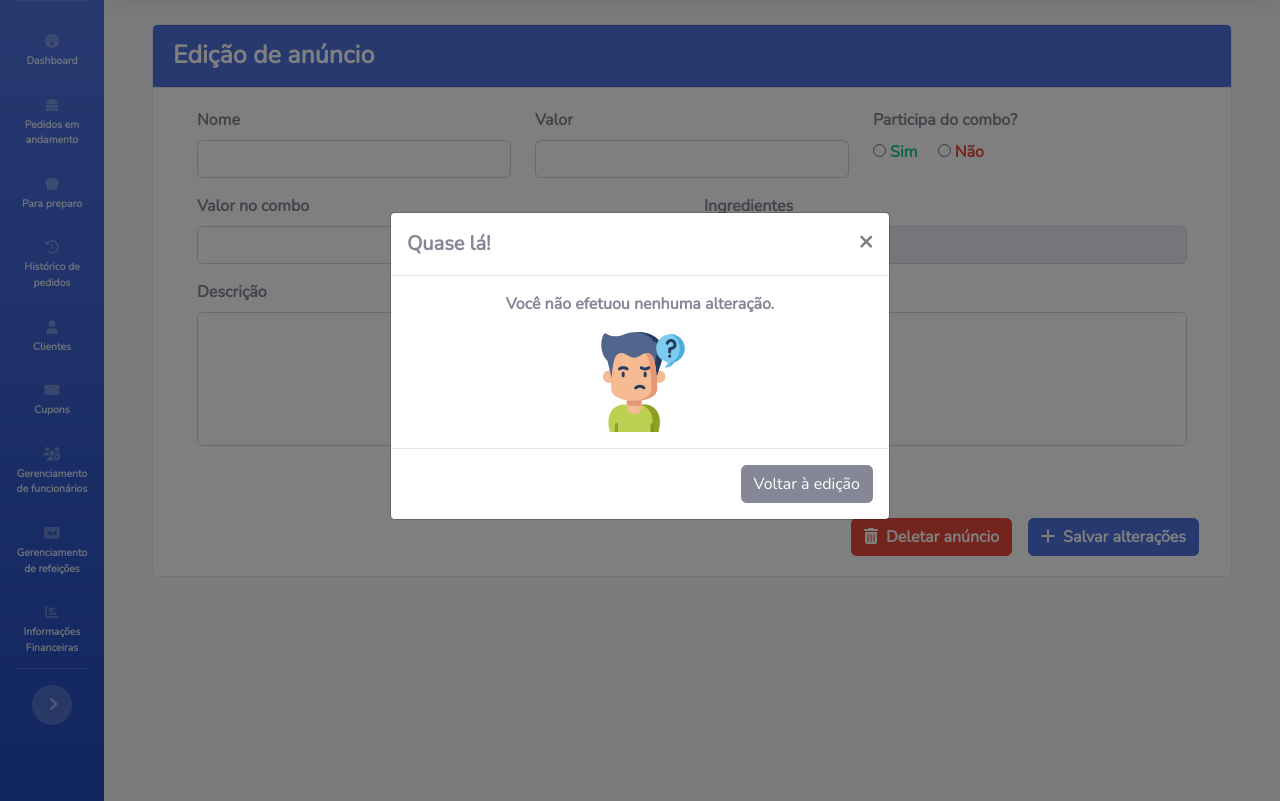
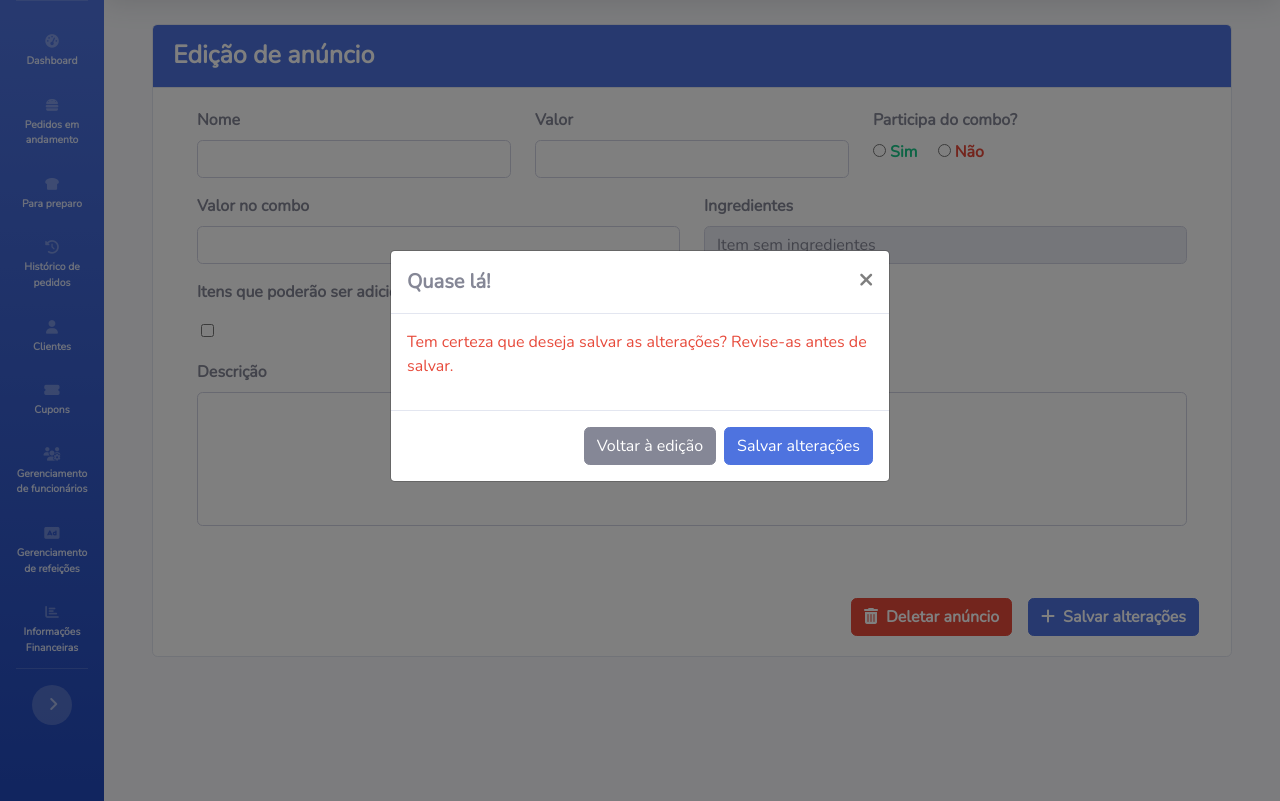
Before and after one commit to gabrieltec97/E-Burguers, a Laravel app: page /refeicoes/1/edit in a window 1280 px wide, after a click on "Salvar alterações". Shown: the part 70-871 px from the top of the page. Run offline with Laravel 8, Linux system fonts and the light colour scheme; data that the repository does not hold is empty; some libraries are stand-ins or nearby versions.

Commit message:
Ajustes em pedidos

```diff
--- a/app/Http/Controllers/menuController.php
+++ b/app/Http/Controllers/menuController.php
@@ -153,8 +153,22 @@
     public function edit($id)
     {
         $meal = Adverts::find($id);
+        $extras = Extras::all();
+        $options = array();
 
-        return view('adverts.advEdit', compact('meal'));
+        foreach ($extras as $ext => $val){
+            array_push( $options, $val['name']);
+        }
+
+        //Juntando extras do lanche com os extras gerais.
+        $xtras = explode(',', $meal->extras);
+        foreach ($xtras as $xt){
+            array_push($options, $xt);
+        }
+
+        $count = array_count_values($options);
+
+        return view('adverts.advEdit', compact('meal', 'count'));
     }
 
     /**
@@ -202,6 +216,9 @@
         $advert->description = $request->mealDescription;
         $advert->comboValue = $request->promoValue;
 
+        $addExtra = implode(',', $request->extras);
+        $advert->extras = $addExtra;
+
         $advert->save();
 
         return redirect(route('refeicoes.show', $id))->with('msg', 'Anúncio alterado com sucesso!');
--- a/public/js/jqueryStyles.js
+++ b/public/js/jqueryStyles.js
@@ -488,104 +488,106 @@
         $(".valComboPromo-edit").css('cursor', 'initial')
     })
 
-    const nomeRef = $(".nome-refeicao-edit").val();
-    const valor = $(".valorRefeicao-edit").val();
-    const participaCombo = $("input:radio:checked").val();
-    const valorCombo =  $(".valComboPromo-edit").val();
-    const ingredientes =  $(".ingredientes-edit").val();
-    const sabores =  $(".sabores-edit").val();
-    const descricao =  $(".descricao-edit").val();
-
-    if(valorCombo == 'Esta refeição não participará do combo.'){
-        $(".valComboPromo-edit").attr('readonly', 'true');
-        $(".valComboPromo-edit").css('cursor', 'not-allowed');
-    }
-
-    $(".btn-alterar-refeicao").on("click", function () {
-
-        if(sabores == $(".sabores-edit").val() && nomeRef == $(".nome-refeicao-edit").val() && valor == $(".valorRefeicao-edit").val() && participaCombo == $("input:radio:checked").val() && valorCombo == $(".valComboPromo-edit").val() && ingredientes == $(".ingredientes-edit").val()  && descricao == $(".descricao-edit").val() ){
-
-            $(".a-mudancas").text("Você não efetuou nenhuma alteração.");
-            $(".imagem-alteracao").removeAttr('hidden');
-            $(".salvar-agora").attr('hidden', 'true');
-        }else{
-            $(".a-mudancas").text('Você está fazendo alterações neste anúncio. Por favor, revise as alterações antes de prosseguir com\n' +
-                'o salvamento.');
-            $(".imagem-alteracao").attr('hidden', 'true');
-            $(".salvar-agora").removeAttr('hidden', 'true');
-        }
-
-        if(nomeRef != $(".nome-refeicao-edit").val()){
-            $(".div-novo-nome-2").removeAttr('hidden', 'true');
-            $(".div-nome-ant").removeAttr('hidden', 'true');
-            $(".nome-refeicao2-edit").text($(".nome-refeicao-edit").val());
-        }else{
-            $(".div-nome-ant").attr('hidden', 'true');
-            $(".div-novo-nome-2").attr('hidden', 'true');
-        }
-
-        if(valor != $(".valorRefeicao-edit").val()){
-            $(".div-novo-valor-2").removeAttr('hidden', 'true');
-            $(".div-valor-ant").removeAttr('hidden', 'true');
-            $(".valor-refeicao2-edit").text($(".valorRefeicao-edit").val());
-
-        }else{
-            $(".div-valor-ant").attr('hidden', 'true');
-            $(".div-novo-valor-2").attr('hidden', 'true');
-        }
-
-        if(participaCombo != $("input:radio:checked").val()){
-            $(".partCombo").removeAttr('hidden', 'true');
-            $(".div-novo-partCombo-2").removeAttr('hidden', 'true');
-            $(".div-partCombo-ant").removeAttr('hidden', 'true');
-            $(".partCombo-refeicao2-edit").text($("input:radio:checked").val());
-
-        }else{
-            $(".div-partCombo-ant").attr('hidden', 'true');
-            $(".partCombo").attr('hidden', 'true');
-            $(".div-novo-partCombo-2").attr('hidden', 'true');
-        }
-
-        if(valorCombo != $(".valComboPromo-edit").val()){
-            $(".div-novo-valorPromo-2").removeAttr('hidden', 'true');
-            $(".div-valorPromo-ant").removeAttr('hidden', 'true');
-            $(".valorPromo-refeicao2-edit").text($(".valComboPromo-edit").val());
-
-        }else{
-            $(".div-valorPromo-ant").attr('hidden', 'true');
-            $(".div-novo-valorPromo-2").attr('hidden', 'true');
-        }
-
-        if(ingredientes != $(".ingredientes-edit").val()){
-            $(".div-novo-ingrediente-2").removeAttr('hidden', 'true');
-            $(".div-ingrediente-ant").removeAttr('hidden', 'true');
-            $(".ingrediente-refeicao2-edit").text($(".ingredientes-edit").val());
-
-        }else{
-            $(".div-ingrediente-ant").attr('hidden', 'true');
-            $(".div-novo-ingrediente-2").attr('hidden', 'true');
-        }
-
-        if(sabores != $(".sabores-edit").val()){
-            $(".div-novo-sabor-2").removeAttr('hidden', 'true');
-            $(".div-sabor-ant").removeAttr('hidden', 'true');
-            $(".sabores-refeicao2-edit").text($(".sabores-edit").val());
-
-        }else{
-            $(".div-sabor-ant").attr('hidden', 'true');
-            $(".div-novo-sabor-2").attr('hidden', 'true');
-        }
-
-        if(descricao != $(".descricao-edit").val()){
-            $(".div-novo-descricao-2").removeAttr('hidden', 'true');
-            $(".div-descricao-ant").removeAttr('hidden', 'true');
-            $(".descricao-refeicao2-edit").text($(".descricao-edit").val());
-
-        }else{
-            $(".div-descricao-ant").attr('hidden', 'true');
-            $(".div-novo-descricao-2").attr('hidden', 'true');
-        }
-    })
+    // const nomeRef = $(".nome-refeicao-edit").val();
+    // const valor = $(".valorRefeicao-edit").val();
+    // const participaCombo = $("input:radio:checked").val();
+    // const valorCombo =  $(".valComboPromo-edit").val();
+    // const ingredientes =  $(".ingredientes-edit").val();
+    // const sabores =  $(".sabores-edit").val();
+    // const descricao =  $(".descricao-edit").val();
+    // const bancoExtras =  $(".cameFromDB").val();
+    // const atual =  $(".atual").val();
+    //
+    // if(valorCombo == 'Esta refeição não participará do combo.'){
+    //     $(".valComboPromo-edit").attr('readonly', 'true');
+    //     $(".valComboPromo-edit").css('cursor', 'not-allowed');
+    // }
+    //
+    // $(".btn-alterar-refeicao").on("click", function () {
+    //
+    //     if(atual ==  $(".atual").val() && bancoExtras ==  $(".cameFromDB").val() && sabores == $(".sabores-edit").val() && nomeRef == $(".nome-refeicao-edit").val() && valor == $(".valorRefeicao-edit").val() && participaCombo == $("input:radio:checked").val() && valorCombo == $(".valComboPromo-edit").val() && ingredientes == $(".ingredientes-edit").val()  && descricao == $(".descricao-edit").val() ){
+    //
+    //         $(".a-mudancas").text("Você não efetuou nenhuma alteração.");
+    //         $(".imagem-alteracao").removeAttr('hidden');
+    //         $(".salvar-agora").attr('hidden', 'true');
+    //     }else{
+    //         $(".a-mudancas").text('Você está fazendo alterações neste anúncio. Por favor, revise as alterações antes de prosseguir com\n' +
+    //             'o salvamento.');
+    //         $(".imagem-alteracao").attr('hidden', 'true');
+    //         $(".salvar-agora").removeAttr('hidden', 'true');
+    //     }
+    //
+    //     if(nomeRef != $(".nome-refeicao-edit").val()){
+    //         $(".div-novo-nome-2").removeAttr('hidden', 'true');
+    //         $(".div-nome-ant").removeAttr('hidden', 'true');
+    //         $(".nome-refeicao2-edit").text($(".nome-refeicao-edit").val());
+    //     }else{
+    //         $(".div-nome-ant").attr('hidden', 'true');
+    //         $(".div-novo-nome-2").attr('hidden', 'true');
+    //     }
+    //
+    //     if(valor != $(".valorRefeicao-edit").val()){
+    //         $(".div-novo-valor-2").removeAttr('hidden', 'true');
+    //         $(".div-valor-ant").removeAttr('hidden', 'true');
+    //         $(".valor-refeicao2-edit").text($(".valorRefeicao-edit").val());
+    //
+    //     }else{
+    //         $(".div-valor-ant").attr('hidden', 'true');
+    //         $(".div-novo-valor-2").attr('hidden', 'true');
+    //     }
+    //
+    //     if(participaCombo != $("input:radio:checked").val()){
+    //         $(".partCombo").removeAttr('hidden', 'true');
+    //         $(".div-novo-partCombo-2").removeAttr('hidden', 'true');
+    //         $(".div-partCombo-ant").removeAttr('hidden', 'true');
+    //         $(".partCombo-refeicao2-edit").text($("input:radio:checked").val());
+    //
+    //     }else{
+    //         $(".div-partCombo-ant").attr('hidden', 'true');
+    //         $(".partCombo").attr('hidden', 'true');
+    //         $(".div-novo-partCombo-2").attr('hidden', 'true');
+    //     }
+    //
+    //     if(valorCombo != $(".valComboPromo-edit").val()){
+    //         $(".div-novo-valorPromo-2").removeAttr('hidden', 'true');
+    //         $(".div-valorPromo-ant").removeAttr('hidden', 'true');
+    //         $(".valorPromo-refeicao2-edit").text($(".valComboPromo-edit").val());
+    //
+    //     }else{
+    //         $(".div-valorPromo-ant").attr('hidden', 'true');
+    //         $(".div-novo-valorPromo-2").attr('hidden', 'true');
+    //     }
+    //
+    //     if(ingredientes != $(".ingredientes-edit").val()){
+    //         $(".div-novo-ingrediente-2").removeAttr('hidden', 'true');
+    //         $(".div-ingrediente-ant").removeAttr('hidden', 'true');
+    //         $(".ingrediente-refeicao2-edit").text($(".ingredientes-edit").val());
+    //
+    //     }else{
+    //         $(".div-ingrediente-ant").attr('hidden', 'true');
+    //         $(".div-novo-ingrediente-2").attr('hidden', 'true');
+    //     }
+    //
+    //     if(sabores != $(".sabores-edit").val()){
+    //         $(".div-novo-sabor-2").removeAttr('hidden', 'true');
+    //         $(".div-sabor-ant").removeAttr('hidden', 'true');
+    //         $(".sabores-refeicao2-edit").text($(".sabores-edit").val());
+    //
+    //     }else{
+    //         $(".div-sabor-ant").attr('hidden', 'true');
+    //         $(".div-novo-sabor-2").attr('hidden', 'true');
+    //     }
+    //
+    //     if(descricao != $(".descricao-edit").val()){
+    //         $(".div-novo-descricao-2").removeAttr('hidden', 'true');
+    //         $(".div-descricao-ant").removeAttr('hidden', 'true');
+    //         $(".descricao-refeicao2-edit").text($(".descricao-edit").val());
+    //
+    //     }else{
+    //         $(".div-descricao-ant").attr('hidden', 'true');
+    //         $(".div-novo-descricao-2").attr('hidden', 'true');
+    //     }
+    // })
 
 
 //Toast de item adicionado à bandeja
@@ -713,12 +715,12 @@
 
     $(".disparo-msg").on("click", function (){
         $.toast({
-            text: '<b>Você pode escolher novos itens para seu novo pedido.</b>',
-            heading: '<b>Tudo certo!</b>',
+            text: '<b>Seu pedido foi feito e ESTÁ NA ABA PEDIDOS PENDENTES. Você pode escolher novos itens para seu novo pedido.</b>',
+            heading: '<b>Atenção aqui!</b>',
             showHideTransition: 'slide',
             bgColor : '#38C172',
             position : 'top-right',
-            hideAfter: 5000
+            hideAfter: 15000
         })
     });
 
@@ -753,6 +755,7 @@
     $(".disparo-ok-one").click();
 
 //Tratativas de finalização de compra.
+$(".finalizar-pedido").attr('disabled', 'true');
 
 $(".forma-entrega").on("change", function () {
     var retirada = $(".forma-entrega").val();
@@ -766,6 +769,7 @@
         $(".local-entrega").hide('slow');
         $(".val-entregue").hide('slow');
         pagamento = 'Pagar no restaurante';
+        $(".finalizar-pedido").removeAttr('disabled', 'true');
     }else{
         $(".pagamento").show('slow');
         $(".entrega").show('slow');
@@ -781,6 +785,7 @@
 
 $(".forma-pagamento").on("change", function () {
     var pagamento = $(this).val();
+    var troco2 = $(".troco").val()
 
     if(pagamento != 'Dinheiro'){
         $(".val-entregue").fadeOut('slow');
@@ -788,6 +793,10 @@
     }else {
         $(".val-entregue").fadeIn('slow');
         $(".troco").attr('required', 'true');
+
+        if (troco2 == ''){
+            $(".finalizar-pedido").attr('disabled', 'true');
+        }
     }
 });
 
@@ -862,13 +871,16 @@
 var clienteTroco = $(".troco").val()
 $(".verifica-val-troco").hide();
 
+
 $(".troco").on("keyup", function (){
     clienteTroco = parseInt($(".troco").val());
 
-    if (valorPedido > clienteTroco){
+    if (isNaN(clienteTroco) || valorPedido > clienteTroco){
         $(".verifica-val-troco").fadeIn('slow');
+        $(".finalizar-pedido").attr('disabled', 'true');
     }else{
         $(".verifica-val-troco").fadeOut('slow');
+        $(".finalizar-pedido").removeAttr('disabled', 'true');
     }
 })
 
@@ -891,6 +903,7 @@
         $(".troco").attr('required', 'true');
     }else{
         $(".troco").removeAttr('required', 'true');
+        $(".finalizar-pedido").removeAttr('disabled', 'true');
     }
 })
 
--- a/resources/views/adverts/advEdit.blade.php
+++ b/resources/views/adverts/advEdit.blade.php
@@ -107,6 +107,24 @@
                                         </div>
                                     @endif
 
+                                    <div class="col-4 mt-3 itr">
+                                        <label class="font-weight-bold mb-3">Itens que poderão ser adicionados.</label>
+                                        <br>
+                                        @if(isset($count))
+                                            @foreach($count as $c => $v)
+                                                @if($v == 2)
+                                                    <input type="checkbox" class="form-check-input ml-1 cameFromDB" id="{{ $c }}" value="{{ $c }}" checked name="extras[]">
+                                                    <label class="form-check-label ml-4" for="{{ $c }}">{{ $c }}</label><br>
+                                                @else
+                                                    <input type="checkbox" class="form-check-input ml-1 atual" id="{{ $c }}" value="{{ $c }}" name="extras[]">
+                                                    <label class="form-check-label ml-4" for="{{ $c }}">{{ $c }}</label><br>
+                                                @endif
+                                            @endforeach
+                                        @else
+                                            <label class="font-weight-bold text-danger mb-3">Você deverá primeiro cadastrar os itens adicionais antes de cadastrar uma refeição</label>
+                                        @endif
+                                    </div>
+
 
                                     <div class="col-12 mt-3">
                                         <label class="text-muted font-weight-bold">Descrição</label>
@@ -133,48 +151,49 @@
                                                 </button>
                                             </div>
                                             <div class="modal-body">
-                                                <p class="font-weight-bold text-muted text-center a-mudancas"></p>
+{{--                                                <p class="font-weight-bold text-muted text-center a-mudancas"></p>--}}
 
-                                                <img src="{{ asset('logo/cara.svg') }}" class="imagem-alteracao" style="width: 100px; margin-left: 40%; height: 100px" hidden>
+{{--                                                <img src="{{ asset('logo/cara.svg') }}" class="imagem-alteracao" style="width: 100px; margin-left: 40%; height: 100px" hidden>--}}
 
-                                               <div class="row">
-                                                   <div class="col-6 div-nome-ant" hidden>
-                                                       <p class="text-muted font-weight-bold">Nome anterior: <span class="text-success">{{ $meal->name }}</span></p>
-                                                       <p class="text-muted font-weight-bold div-novo-nome-2" hidden>Novo nome: <span class="nome-refeicao2-edit text-danger"></span></p>
-                                                   </div>
+{{--                                               <div class="row">--}}
+{{--                                                   <div class="col-6 div-nome-ant" hidden>--}}
+{{--                                                       <p class="text-muted font-weight-bold">Nome anterior: <span class="text-success">{{ $meal->name }}</span></p>--}}
+{{--                                                       <p class="text-muted font-weight-bold div-novo-nome-2" hidden>Novo nome: <span class="nome-refeicao2-edit text-danger"></span></p>--}}
+{{--                                                   </div>--}}
 
-                                                   <div class="col-6 div-valor-ant" hidden>
-                                                       <p class="text-muted font-weight-bold ">Valor anterior: <span class="text-success">{{ $meal->value }}</span></p>
-                                                       <p class="text-muted font-weight-bold div-novo-valor-2" hidden>Novo valor: <span class="valor-refeicao2-edit text-danger"></span></p>
-                                                   </div>
+{{--                                                   <div class="col-6 div-valor-ant" hidden>--}}
+{{--                                                       <p class="text-muted font-weight-bold ">Valor anterior: <span class="text-success">{{ $meal->value }}</span></p>--}}
+{{--                                                       <p class="text-muted font-weight-bold div-novo-valor-2" hidden>Novo valor: <span class="valor-refeicao2-edit text-danger"></span></p>--}}
+{{--                                                   </div>--}}
 
-                                                   <div class="col-6 div-partCombo-ant">
-                                                       <p class="text-muted font-weight-bold partCombo" hidden>Participa do combo</p>
-                                                       <p class="text-muted font-weight-bold">Valor anterior: <span class="text-success">{{ $meal->combo }}</span></p>
-                                                       <p class="text-muted font-weight-bold div-novo-partCombo-2" hidden>Novo valor: <span class="partCombo-refeicao2-edit text-danger"></span></p>
-                                                   </div>
+{{--                                                   <div class="col-6 div-partCombo-ant">--}}
+{{--                                                       <p class="text-muted font-weight-bold partCombo" hidden>Participa do combo</p>--}}
+{{--                                                       <p class="text-muted font-weight-bold">Valor anterior: <span class="text-success">{{ $meal->combo }}</span></p>--}}
+{{--                                                       <p class="text-muted font-weight-bold div-novo-partCombo-2" hidden>Novo valor: <span class="partCombo-refeicao2-edit text-danger"></span></p>--}}
+{{--                                                   </div>--}}
 
-                                                   <div class="col-6 div-valorPromo-ant">
-                                                       <p class="text-muted font-weight-bold">Valor promocional anterior: <span class="text-success">{{ $meal->comboValue }}</span></p>
-                                                       <p class="text-muted font-weight-bold div-novo-valorPromo-2" hidden>Novo valor promocional: <span class="valorPromo-refeicao2-edit text-danger"></span></p>
-                                                   </div>
+{{--                                                   <div class="col-6 div-valorPromo-ant">--}}
+{{--                                                       <p class="text-muted font-weight-bold">Valor promocional anterior: <span class="text-success">{{ $meal->comboValue }}</span></p>--}}
+{{--                                                       <p class="text-muted font-weight-bold div-novo-valorPromo-2" hidden>Novo valor promocional: <span class="valorPromo-refeicao2-edit text-danger"></span></p>--}}
+{{--                                                   </div>--}}
 
-                                                   <div class="col-12 div-ingrediente-ant">
-                                                       <p class="text-muted font-weight-bold">Ingredientes Anteriormente: <span class="text-success">{{ $meal->ingredients }}</span></p>
-                                                       <p class="text-muted font-weight-bold div-novo-ingrediente-2" hidden>Ingredientes Agora: <span class="ingrediente-refeicao2-edit text-danger"></span></p>
-                                                   </div>
+{{--                                                   <div class="col-12 div-ingrediente-ant">--}}
+{{--                                                       <p class="text-muted font-weight-bold">Ingredientes Anteriormente: <span class="text-success">{{ $meal->ingredients }}</span></p>--}}
+{{--                                                       <p class="text-muted font-weight-bold div-novo-ingrediente-2" hidden>Ingredientes Agora: <span class="ingrediente-refeicao2-edit text-danger"></span></p>--}}
+{{--                                                   </div>--}}
 
-                                                   <div class="col-12 div-sabor-ant">
-                                                       <p class="text-muted font-weight-bold">Sabores anteriormente: <span class="text-success">{{ $meal->tastes }}</span></p>
-                                                       <p class="text-muted font-weight-bold div-novo-sabor-2" hidden>Sabores agora: <span class="sabores-refeicao2-edit text-danger"></span></p>
-                                                   </div>
+{{--                                                   <div class="col-12 div-sabor-ant">--}}
+{{--                                                       <p class="text-muted font-weight-bold">Sabores anteriormente: <span class="text-success">{{ $meal->tastes }}</span></p>--}}
+{{--                                                       <p class="text-muted font-weight-bold div-novo-sabor-2" hidden>Sabores agora: <span class="sabores-refeicao2-edit text-danger"></span></p>--}}
+{{--                                                   </div>--}}
 
-                                                   <div class="col-12 div-descricao-ant">
-                                                       <p class="text-muted font-weight-bold">Descrição anterior: <span class="text-success">{{ $meal->description }}</span></p>
-                                                       <p class="text-muted font-weight-bold div-novo-descricao-2" hidden>Novadescricao descrição: <span class="descricao-refeicao2-edit text-danger"></span></p>
-                                                   </div>
-                                               </div>
+{{--                                                   <div class="col-12 div-descricao-ant">--}}
+{{--                                                       <p class="text-muted font-weight-bold">Descrição anterior: <span class="text-success">{{ $meal->description }}</span></p>--}}
+{{--                                                       <p class="text-muted font-weight-bold div-novo-descricao-2" hidden>Novadescricao descrição: <span class="descricao-refeicao2-edit text-danger"></span></p>--}}
+{{--                                                   </div>--}}
+{{--                                               </div>--}}
 
+                                                    <p class="text-danger">Tem certeza que deseja salvar as alterações? Revise-as antes de salvar.</p>
                                             </div>
                                             <div class="modal-footer">
                                                 <button type="button" class="btn btn-secondary" data-dismiss="modal">Voltar à edição</button>
--- a/resources/views/adverts/advShow.blade.php
+++ b/resources/views/adverts/advShow.blade.php
@@ -33,6 +33,7 @@
                                     <br>
                                     @if($meal->foodType != 'Bebida')
                                         <label class="text-muted font-weight-bold"><span style="font-size: 16px" class="text-muted font-weight-bold">Ingredientes:</span><span class="text-primary"> {{$meal->ingredients}} </span></label>
+                                        <label class="text-muted font-weight-bold"><span style="font-size: 16px" class="text-muted font-weight-bold">Adicionais:</span><span class="text-primary"> {{$meal->extras}} </span></label>
                                     @else
                                         <label class="text-muted font-weight-bold"><span style="font-size: 16px" class="text-muted font-weight-bold">Sabores:</span><span class="text-primary"> {{$meal->tastes}} </span></label>
                                     @endif
```
Also changed, not shown: public/imagens/img206717.jpg (added), public/imagens/img238523.jpg (added).
